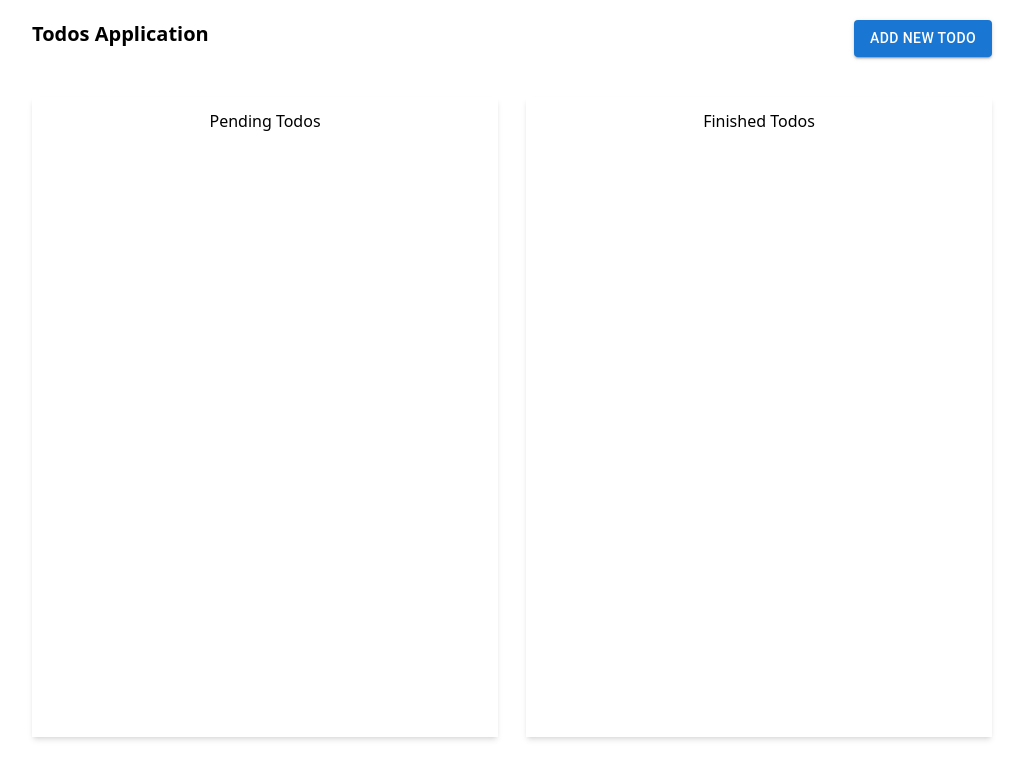
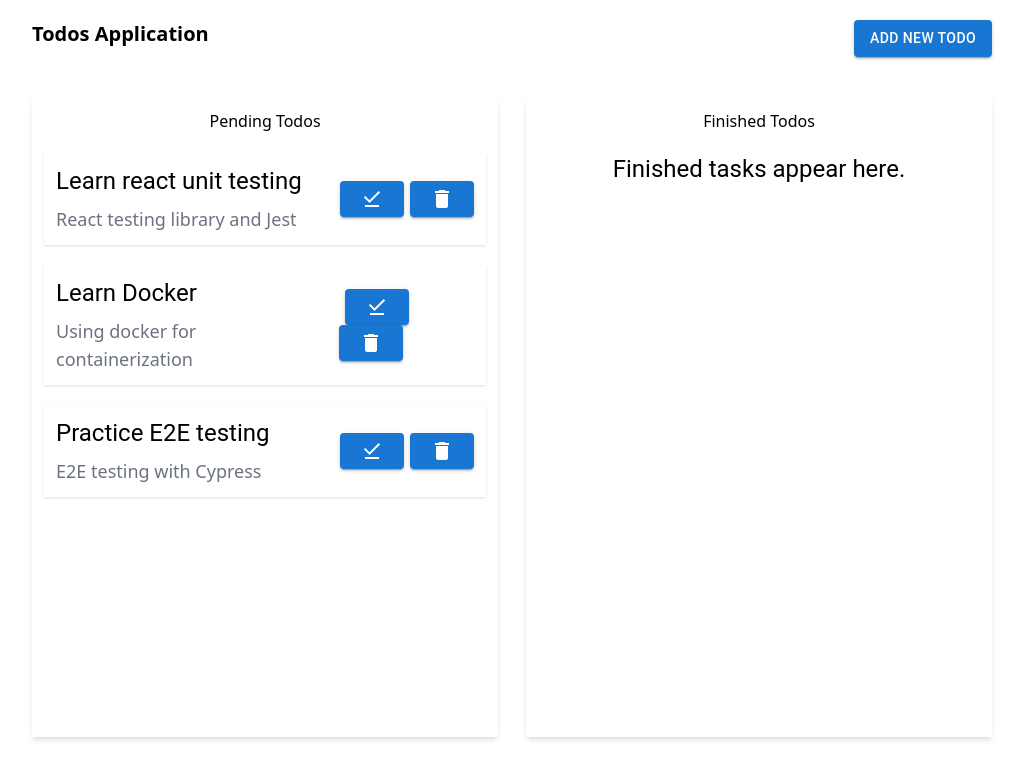
Before and after one commit to garvitmaloo/todos-react-unit-testing, a React (Create React App) app: page / in a window 1280 px wide. Shown: the top 778 px of the page, without its empty margins (128-1152 px from the left). Built offline with nearby package versions, Linux system fonts and the light colour scheme; data requests are answered from the project's data file.

Commit message:
Showing todo cards

```diff
--- a/package.json
+++ b/package.json
@@ -5,6 +5,7 @@
   "dependencies": {
     "@emotion/react": "^11.11.1",
     "@emotion/styled": "^11.11.0",
+    "@mui/icons-material": "^5.14.3",
     "@mui/material": "^5.14.3",
     "@tanstack/react-query": "^4.32.6",
     "@testing-library/jest-dom": "^5.17.0",
--- a/src/components/FinishedTodos.tsx
+++ b/src/components/FinishedTodos.tsx
@@ -1,9 +1,23 @@
+import { Typography } from "@mui/material";
+import { Key } from "react";
+
 import { Todo } from "./AllTodosContainer";
+import TodoCard from "./TodoCard";
 
 const FinishedTodos = ({ finishedTodos }: { finishedTodos: Todo[] }) => {
   return (
     <div className="w-full overflow-auto shadow-md p-3 text-center">
       <h1 className="mb-5">Finished Todos</h1>
+
+      {finishedTodos.length === 0 && (
+        <Typography variant="h5" component="h5">
+          Finished tasks appear here.
+        </Typography>
+      )}
+
+      {finishedTodos.map((todo) => (
+        <TodoCard key={todo.id as Key} todoDetails={todo} />
+      ))}
     </div>
   );
 };
--- a/src/components/PendingTodos.tsx
+++ b/src/components/PendingTodos.tsx
@@ -1,9 +1,22 @@
+import { Typography } from "@mui/material";
+import { Key } from "react";
+
 import { Todo } from "./AllTodosContainer";
+import TodoCard from "./TodoCard";
 
 const PendingTodos = ({ pendingTodos }: { pendingTodos: Todo[] }) => {
   return (
     <div className="w-full overflow-auto shadow-md p-3 text-center">
       <h1 className="mb-5">Pending Todos</h1>
+      {pendingTodos.length === 0 && (
+        <Typography variant="h4" component="h4">
+          No Todos. Try adding a new one.
+        </Typography>
+      )}
+
+      {pendingTodos.map((todo) => (
+        <TodoCard key={todo.id as Key} todoDetails={todo} />
+      ))}
     </div>
   );
 };
--- /dev/null
+++ b/src/components/TodoCard.tsx
@@ -0,0 +1,34 @@
+import { Button, Typography } from "@mui/material";
+import DownloadDoneIcon from "@mui/icons-material/DownloadDone";
+import DeleteIcon from "@mui/icons-material/Delete";
+
+import { Todo } from "./AllTodosContainer";
+
+const TodoCard = ({ todoDetails }: { todoDetails: Todo }) => {
+  return (
+    <div className="p-3 my-5 shadow hover:shadow-md transition-all duration-100 flex gap-3 text-left">
+      <div className="grow">
+        <Typography variant="h5" component="h5" sx={{ marginBottom: "8px" }}>
+          {todoDetails?.title}
+        </Typography>
+        <p className="text-lg text-gray-500">{todoDetails?.description}</p>
+      </div>
+      <div className="self-center">
+        {!todoDetails.isFinished && (
+          <Button
+            variant="contained"
+            title="Mark as done"
+            sx={{ margin: "0 6px" }}
+          >
+            <DownloadDoneIcon />
+          </Button>
+        )}
+        <Button variant="contained" title="Delete">
+          <DeleteIcon />
+        </Button>
+      </div>
+    </div>
+  );
+};
+
+export default TodoCard;
```
Also changed, not shown: 1 other file (tests, documents, lock files or other folders).
